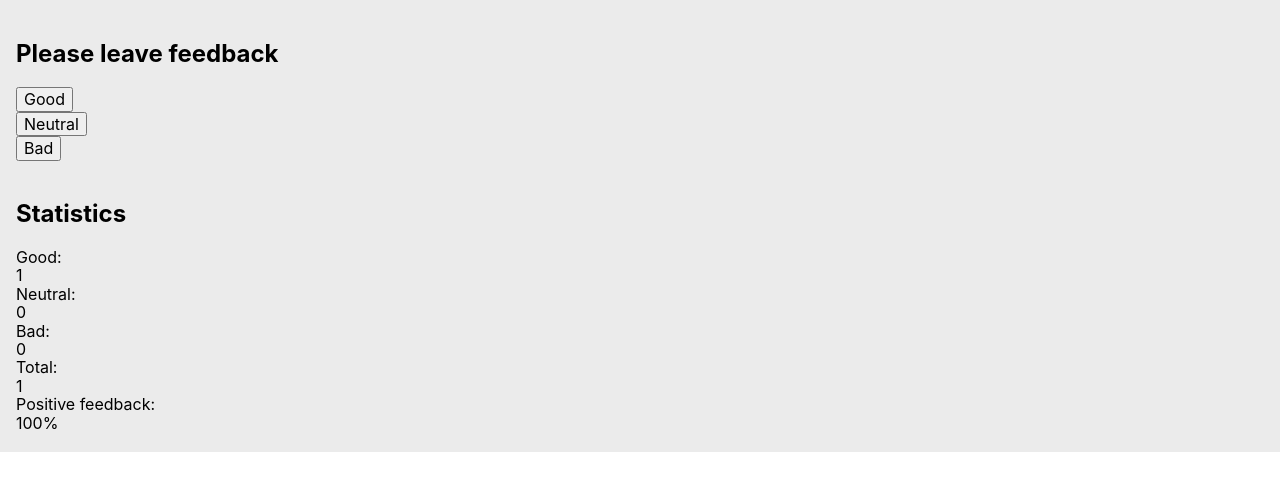
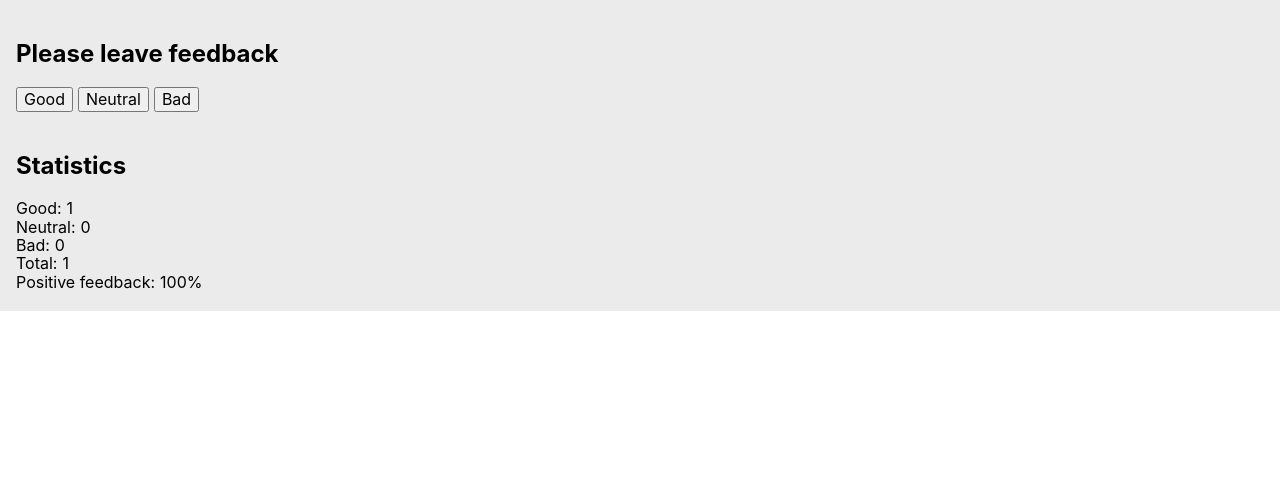
Before and after one commit to Denys-Kondratenko/goit-react-hw-02-feedback, a React (Create React App) app: page / in a window 1280 px wide. Both pictures are taken after a click on the button "Good". Shown: the top 490 px of the page. Built offline with nearby package versions, Linux system fonts and the light colour scheme.

Commit message:
виконав крок 3,4

```diff
--- a/src/components/App.jsx
+++ b/src/components/App.jsx
@@ -1,8 +1,10 @@
 import { Component } from 'react';
-import { FeedbackButtons } from './FeedbackButtons/FeedbackButtons';
-import { FeedbackStatistics } from './FeedbackStatistics/FeedbackStatistics';
+import { FeedbackOptions } from './FeedbackOptions/FeedbackOptions';
+import { Statistics } from './Statistics/Statistics';
 import { Layout } from './Layout/Layout';
 import { GlobalStyle } from './GlobalStyle';
+import { Section } from './Section/Section';
+import { Notification } from './Notification/Notification';
 
 export class App extends Component {
   state = {
@@ -11,6 +13,7 @@ export class App extends Component {
     bad: 0,
     total: 0,
     positivePercentage: 0,
+    visible: false,
   };
 
   handleClick = event => {
@@ -29,6 +32,7 @@ export class App extends Component {
             ? prevState.bad + 1
             : prevState.bad,
         total: prevState.total + 1,
+        visible: true,
       };
     });
 
@@ -41,29 +45,37 @@ export class App extends Component {
     });
   };
 
-  countTotalFeedback = () => {
-    this.setState(prevState => {
-      return {
-        total: prevState.total + 1,
-      };
-    });
-  };
+  // countTotalFeedback = () => {
+  //   this.setState(prevState => {
+  //     return {
+  //       total: prevState.total + 1,
+  //     };
+  //   });
+  // };
 
-  countPositiveFeedbackPercentage = () => {
-    this.setState(prevState => {
-      return {
-        positivePercentage: Math.round(
-          (prevState.good / prevState.total) * 100
-        ),
-      };
-    });
-  };
+  // countPositiveFeedbackPercentage = () => {
+  //   this.setState(prevState => {
+  //     return {
+  //       positivePercentage: Math.round(
+  //         (prevState.good / prevState.total) * 100
+  //       ),
+  //     };
+  //   });
+  // };
 
   render() {
     return (
       <Layout>
-        <FeedbackButtons onClick={this.handleClick} />
-        <FeedbackStatistics feedback={this.state} />
+        <Section title="Please leave feedback">
+          <FeedbackOptions onLeaveFeedback={this.handleClick} />
+        </Section>
+        <Section title="Statistics">
+          {!this.state.visible ? (
+            <Notification message="There is no feedback" />
+          ) : (
+            <Statistics feedback={this.state} />
+          )}
+        </Section>
         <GlobalStyle />
       </Layout>
     );
--- a/src/components/FeedbackButtons/FeedbackButtons.jsx
+++ /dev/null
@@ -1,26 +0,0 @@
-export const FeedbackButtons = ({ onClick }) => {
-  return (
-    <div>
-      <h2>Please leave feedback</h2>
-      <div>
-        <ul>
-          <li>
-            <button type="button" data-action="good" onClick={onClick}>
-              Good
-            </button>
-          </li>
-          <li>
-            <button type="button" data-action="neutral" onClick={onClick}>
-              Neutral
-            </button>
-          </li>
-          <li>
-            <button type="button" data-action="bad" onClick={onClick}>
-              Bad
-            </button>
-          </li>
-        </ul>
-      </div>
-    </div>
-  );
-};
--- a/src/components/FeedbackButtons/FeedbackButtons.styled.js
+++ /dev/null
@@ -1 +0,0 @@
-import styled from 'styled-components';
--- /dev/null
+++ b/src/components/FeedbackOptions/FeedbackOptions.jsx
@@ -0,0 +1,23 @@
+import { ButtonList, Button } from './FeedbackOptions.styled';
+
+export const FeedbackOptions = ({ onLeaveFeedback }) => {
+  return (
+    <ButtonList>
+      <li>
+        <Button type="button" data-action="good" onClick={onLeaveFeedback}>
+          Good
+        </Button>
+      </li>
+      <li>
+        <Button type="button" data-action="neutral" onClick={onLeaveFeedback}>
+          Neutral
+        </Button>
+      </li>
+      <li>
+        <Button type="button" data-action="bad" onClick={onLeaveFeedback}>
+          Bad
+        </Button>
+      </li>
+    </ButtonList>
+  );
+};
--- /dev/null
+++ b/src/components/FeedbackOptions/FeedbackOptions.styled.js
@@ -0,0 +1,10 @@
+import styled from 'styled-components';
+
+export const ButtonList = styled.ul`
+  display: flex;
+  gap: 5px;
+`;
+
+export const Button = styled.button`
+  cursor: pointer;
+`;
--- a/src/components/FeedbackStatistics/FeedbackStatistics.jsx
+++ /dev/null
@@ -1,31 +0,0 @@
-export const FeedbackStatistics = ({
-  feedback: { good, neutral, bad, total, positivePercentage },
-}) => {
-  return (
-    <div>
-      <h2>Statistics</h2>
-      <ul>
-        <li>
-          <p>Good:</p>
-          <span> {good}</span>
-        </li>
-        <li>
-          <p>Neutral:</p>
-          <span> {neutral}</span>
-        </li>
-        <li>
-          <p>Bad:</p>
-          <span> {bad}</span>
-        </li>
-        <li>
-          <p>Total:</p>
-          <span> {total}</span>
-        </li>
-        <li>
-          <p>Positive feedback:</p>
-          <span> {positivePercentage}%</span>
-        </li>
-      </ul>
-    </div>
-  );
-};
--- a/src/components/FeedbackStatistics/FeedbackStatistics.styled.js
+++ /dev/null
@@ -1 +0,0 @@
-import styled from 'styled-components';
--- /dev/null
+++ b/src/components/Notification/Notification.jsx
@@ -0,0 +1,3 @@
+export const Notification = ({ message }) => {
+  return <p>{message}</p>;
+};
--- /dev/null
+++ b/src/components/Section/Section.jsx
@@ -0,0 +1,8 @@
+export const Section = ({ title, children }) => {
+  return (
+    <div>
+      <h2>{title}</h2>
+      {children}
+    </div>
+  );
+};
--- /dev/null
+++ b/src/components/Statistics/Statistics.jsx
@@ -0,0 +1,30 @@
+import { StatItem } from './Statistics.styled';
+
+export const Statistics = ({
+  feedback: { good, neutral, bad, total, positivePercentage, visible },
+}) => {
+  return (
+    <ul>
+      <StatItem>
+        <p>Good:</p>
+        <span> {good}</span>
+      </StatItem>
+      <StatItem>
+        <p>Neutral:</p>
+        <span> {neutral}</span>
+      </StatItem>
+      <StatItem>
+        <p>Bad:</p>
+        <span> {bad}</span>
+      </StatItem>
+      <StatItem>
+        <p>Total:</p>
+        <span> {total}</span>
+      </StatItem>
+      <StatItem>
+        <p>Positive feedback:</p>
+        <span> {positivePercentage}%</span>
+      </StatItem>
+    </ul>
+  );
+};
--- /dev/null
+++ b/src/components/Statistics/Statistics.styled.js
@@ -0,0 +1,6 @@
+import styled from 'styled-components';
+
+export const StatItem = styled.li`
+  display: flex;
+  gap: 5px;
+`;
```
Also changed, not shown: src/components/Section/Section.styled.js (added).
